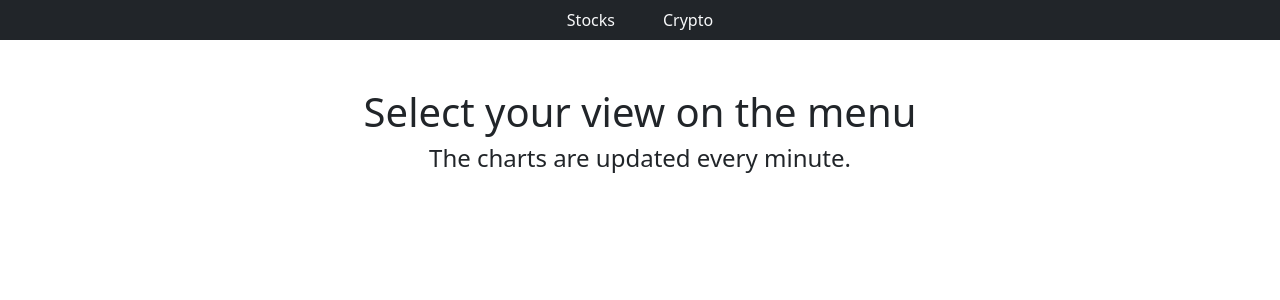
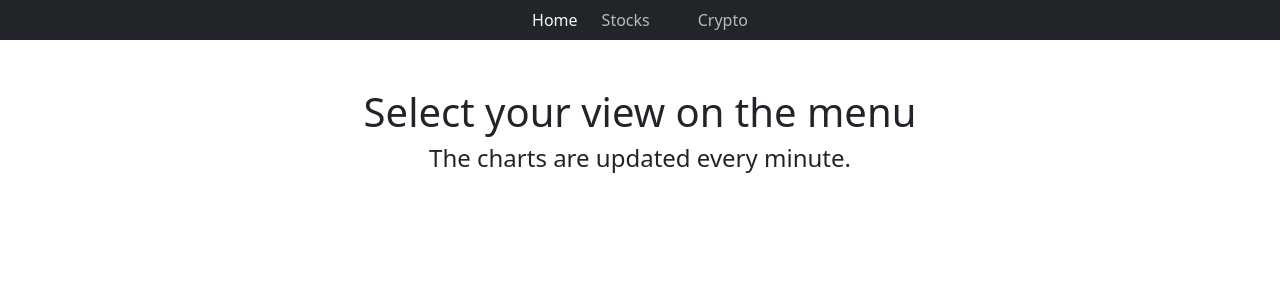
Before and after one commit to rafaeldotjs/real-time-finances-front-end, a Nuxt app: page / in a window 1280 px wide. Shown: the top 300 px of the page. Built offline with nearby package versions, Linux system fonts and the light colour scheme; what trading-vue-js would draw is missing.

Commit message:
visual improvements on the header

```diff
--- a/components/Header.vue
+++ b/components/Header.vue
@@ -4,6 +4,9 @@
       <ul
         class="navbar-nav d-flex justify-content-center flex-row text-center mb-2 mb-lg-0 w-100"
       >
+        <li class="nav-item me-4">
+          <nuxt-link to="/" class="link-light">Home</nuxt-link>
+        </li>
         <li class="nav-item me-4">
           <nuxt-link to="/stocks" class="link-light">Stocks</nuxt-link>
         </li>
@@ -22,6 +25,14 @@
   }
 }
 
+a {
+  opacity: 0.7;
+}
+
+a.nuxt-link-exact-active {
+  opacity: 1;
+}
+
 a:link {
   text-decoration: none;
 }
@@ -30,5 +41,9 @@ a:visited {
 }
 a:active {
   text-decoration: none;
+  opacity: 1;
+}
+a:hover {
+  opacity: 1;
 }
 </style>
```
Also changed, not shown: 4 other files (tests, documents, lock files or other folders).
